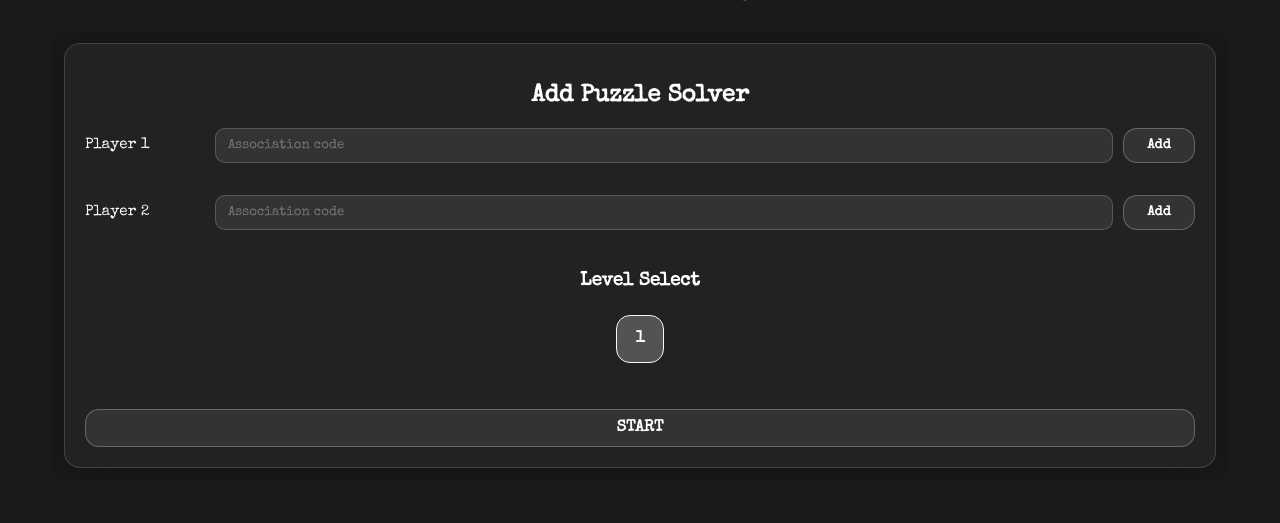
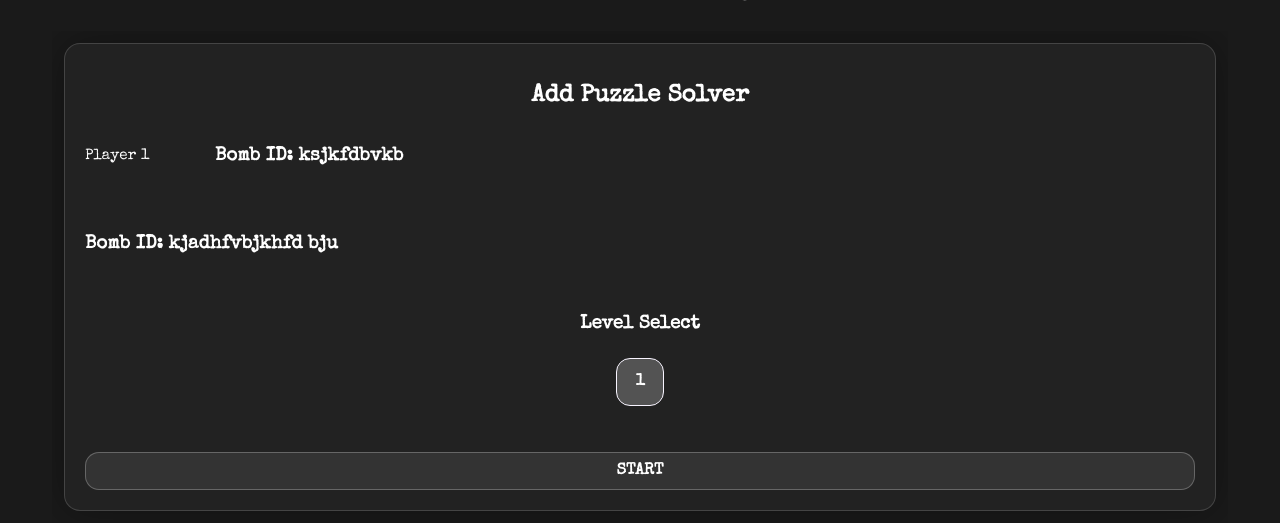
Before and after one commit to dborhegyi/csds-377-KTALDE, a Django app: page /startgame/ in a window 1280 px wide. Shown: the part 373-896 px from the top of the page. Before the commit the page ends 841 px from the top, so only its background shows below. Run offline with Django 5.2, Linux system fonts and the light colour scheme.

Commit message:
it da bomb

```diff
--- a/Web/KTALDE_site/KTALDE_web/templates/KTALDE_web/startgame.html
+++ b/Web/KTALDE_site/KTALDE_web/templates/KTALDE_web/startgame.html
@@ -124,50 +124,23 @@
 <div class="start-page">
   <h2>Add Puzzle Solver</h2>
   <div class="start-container">
-
-    <!-- player 1 association code -->
-    <!--
-    <div class="association-row">
-      <label for="code1">Player 1</label>
-      <h3>Bomb Code: jdfjifdjdsoodfojf</h3>
-    </div>
-    -->
     <form method="post" action="{% url 'startgame' %}">
       {% csrf_token %}
       <input type="hidden" name="player_slot" value="1">
       <div class="association-row">
         <label for="code1">Player 1</label>
-        <input id="code1" name="association_code" type="text" placeholder="Association code"
-               value="{{ player1_code|default:'' }}"
-               {% if player1_device %}readonly{% endif %}>
-        <button type="submit">
-          {% if player1_device %}✓ Added{% else %}Add{% endif %}
-        </button>
+        <h3> Bomb ID: ksjkfdbvkb </h3>
       </div>
       {% if form1.errors %}
         <div class="form-error">{{ form1.association_code.errors }}</div>
       {% endif %}
     </form>
 
-
-    <!-- player 2 association code -->
-    <!--
-    <div class="association-row">
-      <label for="code2">Player 2</label>
-      <h3>Bomb Code: adosniadhvf</h3>
-    </div>
-    -->
     <form method="post" action="{% url 'startgame' %}">
       {% csrf_token %}
       <input type="hidden" name="player_slot" value="2">
       <div class="association-row">
-        <label for="code2">Player 2</label>
-        <input id="code2" name="association_code" type="text" placeholder="Association code"
-               value="{{ player2_code|default:'' }}"
-               {% if player2_device %}readonly{% endif %}>
-        <button type="submit">
-          {% if player2_device %}✓ Added{% else %}Add{% endif %}
-        </button>
+        <h3> Bomb ID: kjadhfvbjkhfd bju </h3>
       </div>
       {% if form2.errors %}
         <div class="form-error">{{ form2.association_code.errors }}</div>
```
